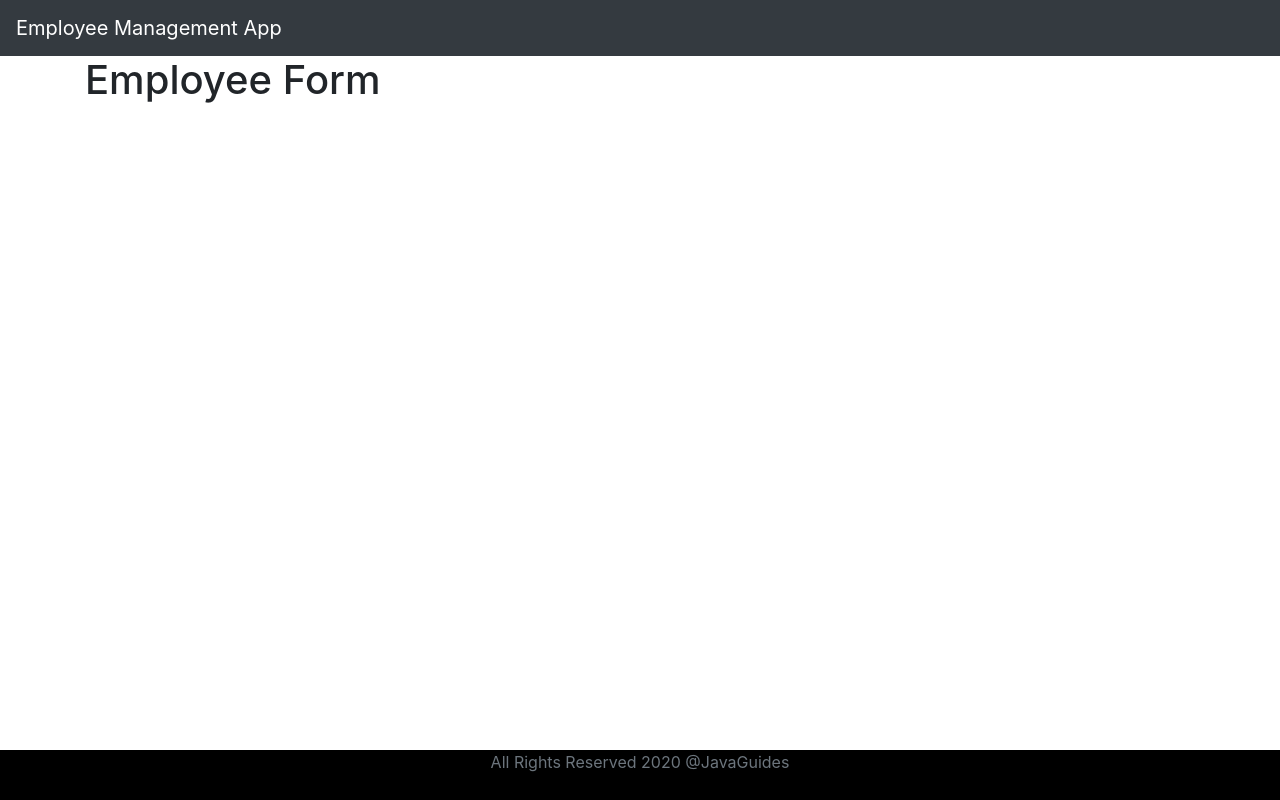
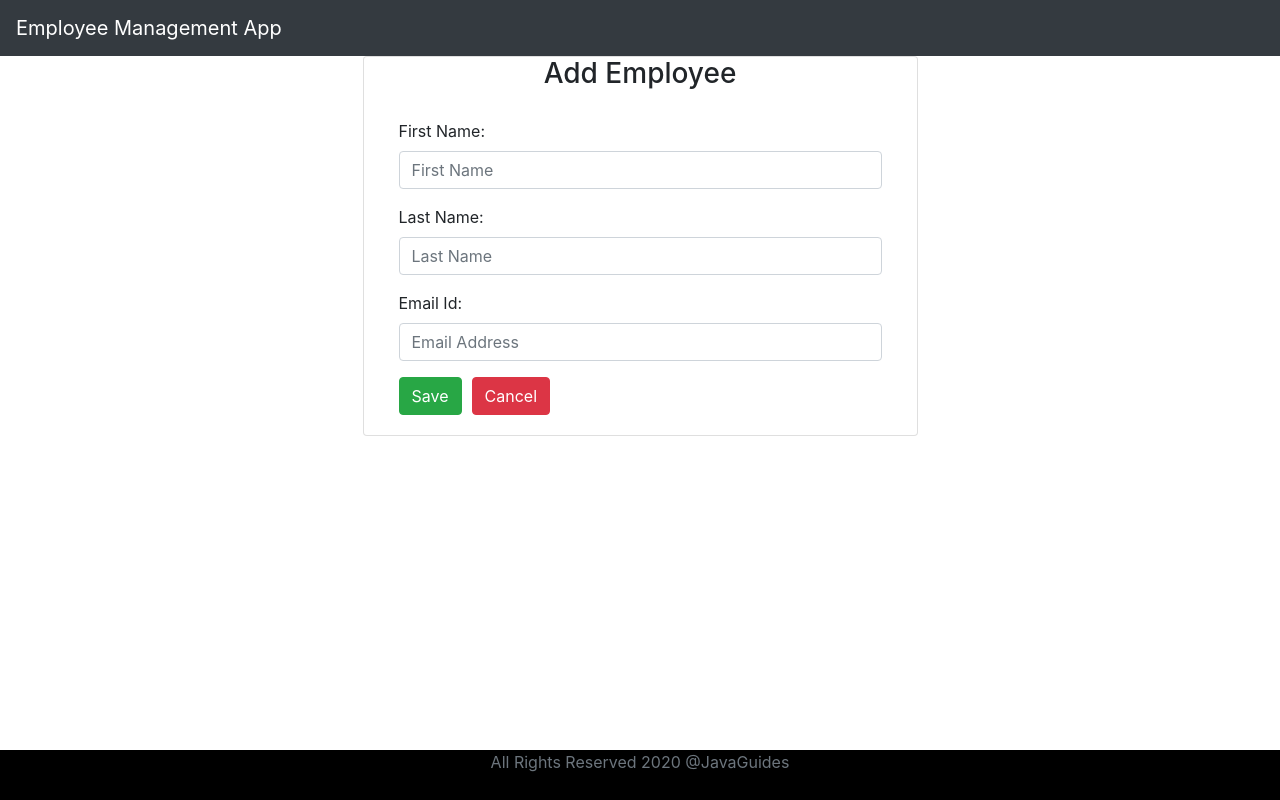
Before and after one commit to soundgear12/employee-react, a React (Create React App) app in the folder react-frontend/: page /add-employee in a window 1280 px wide. Built offline with nearby package versions, Linux system fonts and the light colour scheme.

Commit message:
add employee component

```diff
--- a/react-frontend/src/components/CreateEmployeeComponent.jsx
+++ b/react-frontend/src/components/CreateEmployeeComponent.jsx
@@ -5,17 +5,72 @@
         super(props)
 
         this.state = {
+            firstName: '',
+            lastName: '',
+            emailId: ''
 
         }
+        this.changeFirstNameHandler = this.changeFirstNameHandler.bind(this);
+        this.changeLastNameHandler = this.changeLastNameHandler.bind(this);
+        this.saveEmployee = this.saveEmployee.bind(this);
     }
 
+    saveEmployee = (e) => {
+        e.preventDefault();
+        let employee = {firstName: this.state.firstName, lastName: this.state.lastName, emailId: this.state.emailId};
+        console.log('employee => ' + JSON.stringify(employee));
 
+    }
 
+    changeFirstNameHandler= (event) => {
+        this.setState({firstName: event.target.value});
+    }
+
+    changeLastNameHandler= (event) => {
+        this.setState({lastName: event.target.value});
+    }
+
+    changeEmailHandler= (event) => {
+        this.setState({emailId: event.target.value});
+    }
+
+    cancel() {
+        this.props.history.push('/employees');
+    }
 
     render() {
         return (
             <div>
-                <h1>Employee Form</h1>
+                <div className="container">
+                    <div className="row">
+                        <div className="card col-md-6 offset-md-3 offset-md-3">
+                            <h3 className="text-center">Add Employee</h3>
+                            <div className="card-body">
+                                <form>
+                                    <div className="form-group">
+                                        <label>First Name: </label>
+                                        <input placeholder="First Name" name="firstName" className="form-control"
+                                            value={this.state.firstName} onChange={this.changeFirstNameHandler} />
+                                    </div>
+                                    <div className="form-group">
+                                        <label> Last Name: </label>
+                                        <input placeholder="Last Name" name="lastName" className="form-control"
+                                            value={this.state.lastName} onChange={this.changeLastNameHandler} />
+                                    </div>
+                                    <div className="form-group">
+                                        <label> Email Id: </label>
+                                        <input placeholder="Email Address" name="emailId" className="form-control"
+                                            value={this.state.emailId} onChange={this.changeEmailHandler} />
+                                    </div>
+
+                                    <button className="btn btn-success" onClick={this.saveOrUpdateEmployee}>Save</button>
+                                    <button className="btn btn-danger" onClick={this.cancel.bind(this)} style={{marginLeft: "10px"}}>Cancel</button>
+                                </form>
+                            </div>
+                        </div>
+
+                    </div>
+                </div>
             </div>
         );
     }
```
